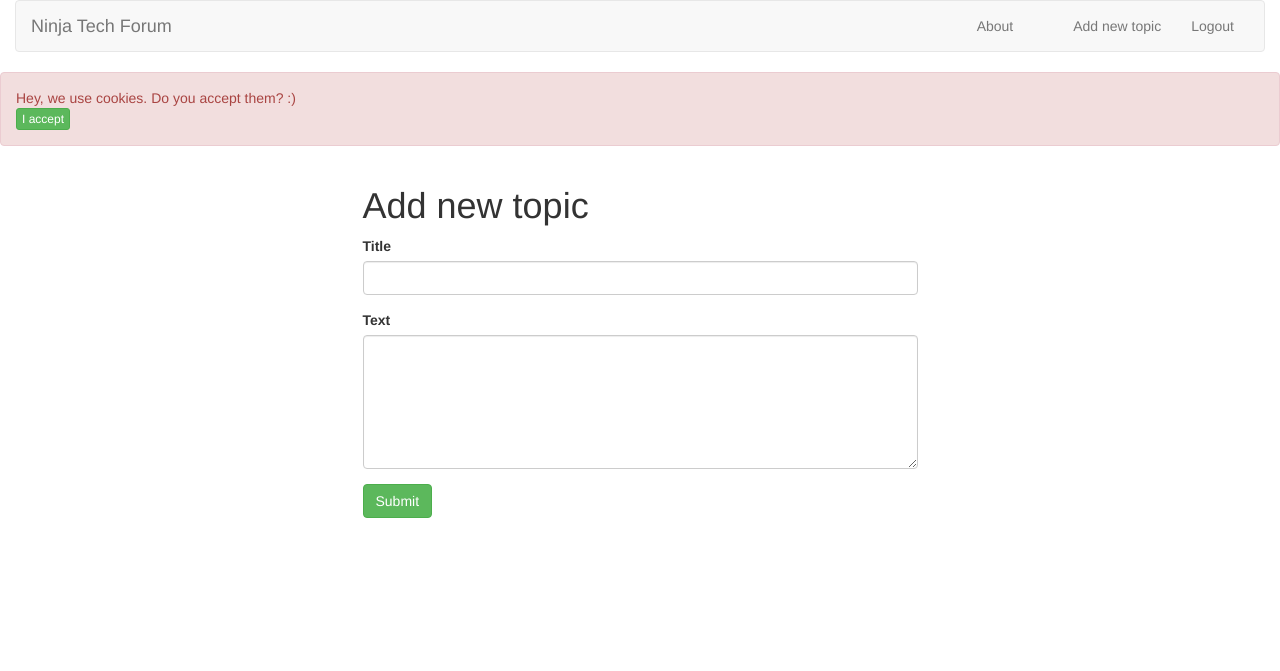
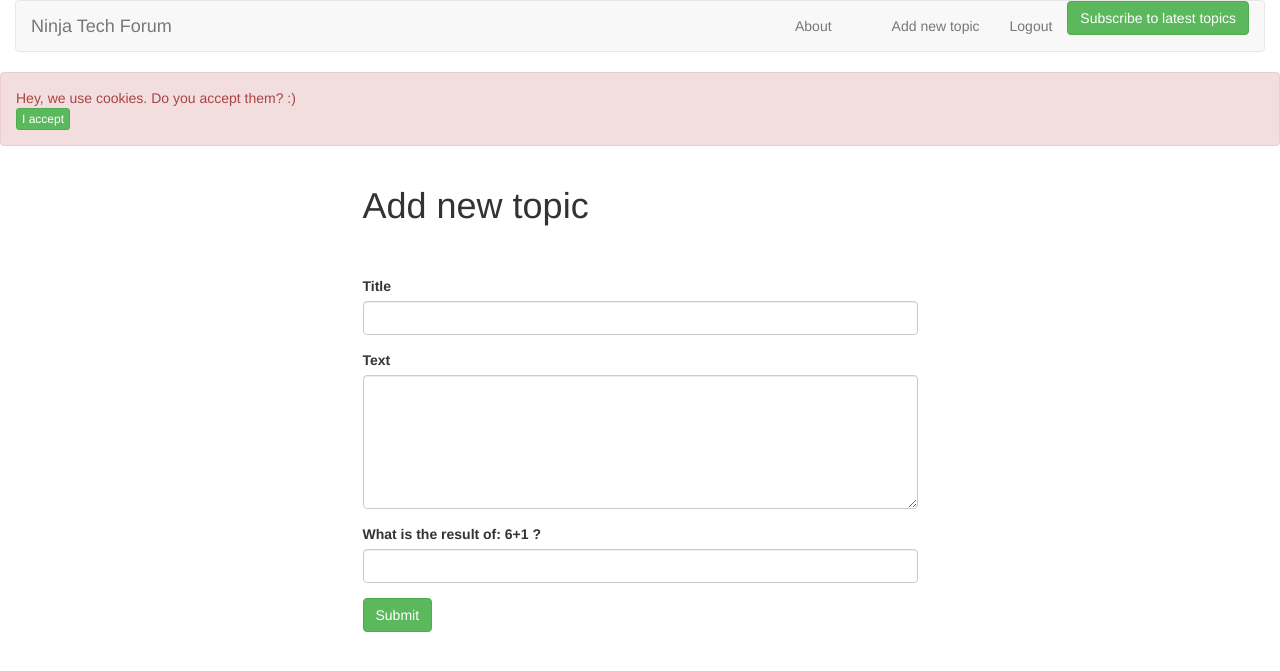
Before and after one commit to AnnaLara/WD2-ninja-tech-forum, a Python web app: template templates/topic_add.html in a window 1280 px wide. Shown: the top 671 px of the page. Run offline with Jinja, Linux system fonts and the light colour scheme; the template is opened without the code that fills it: most values are stand-ins (such as "Sample title", 1, 10 or a date in 2020); some libraries are stand-ins or nearby versions.

Commit message:
add jQuery to Add Topic template

```diff
--- a/app.yaml
+++ b/app.yaml
@@ -7,6 +7,10 @@ handlers:
   static_dir: assets
 
 - url: /task.*
+  script: main.app
+  login: admin
+
+- url: /cron.*
   script: main.app
   login: admin
 
--- /dev/null
+++ b/cron.yaml
@@ -0,0 +1,4 @@
+cron:
+- description: Delete topics from database older than 30 days
+  url: /cron/delete-topics
+  schedule: every sunday 09:00
--- a/index.yaml
+++ b/index.yaml
@@ -15,10 +15,10 @@ indexes:
   - name: deleted
   - name: topic_id
   - name: created
-    direction: desc
 
 - kind: Comment
   properties:
   - name: deleted
   - name: topic_id
   - name: created
+    direction: desc
--- a/main.py
+++ b/main.py
@@ -1,6 +1,7 @@
 #!/usr/bin/env python
 
 import webapp2
+from crons.delete_topics import DeleteTopicsCron
 
 from handlers.base import BaseHandler
 from handlers.home import HomeHandler
@@ -9,6 +10,7 @@ from handlers.add_topic import TopicAddHandler
 from handlers.topic_details import TopicDetailsHandler
 from handlers.add_comment import CommentAddHandler
 from handlers.delete_topic import TopicDeleteHandler
+from handlers.subscribe import SubscribeHandler
 from workers.email_new_comment import EmailNewCommentWorker
 
 
@@ -20,4 +22,6 @@ app = webapp2.WSGIApplication([
     webapp2.Route('/topics/<topic_id:\d+>/comment/add', CommentAddHandler, name="comment-add"),
     webapp2.Route('/task/email-new-comment', EmailNewCommentWorker, name="task-email-new-comment"),
     webapp2.Route('/topics/<topic_id:\d+>/delete', TopicDeleteHandler, name="topic-delete"),
+    webapp2.Route('/cron/delete-topics', DeleteTopicsCron, name="cron-delete-topics"),
+    webapp2.Route('/subscribe', SubscribeHandler, name="subscribe"),
 ], debug=True)
--- a/templates/base.html
+++ b/templates/base.html
@@ -35,6 +35,11 @@
                 <li><a href="#">{{ user.email() }}</a></li>
                 <li><a href="/topic/add">Add new topic</a></li>
                 <li><a href="{{ logout_url }}">Logout</a></li>
+                <li>
+                  <form action="/subscribe" method="post">
+                    <button type="submit" class="btn btn-success">Subscribe to latest topics</button>
+                  </form>
+                </li>
              {% elif login_url %}
                 <li><a href="{{ login_url }}">Login</a></li>
              {% endif %}
@@ -63,5 +68,6 @@
     <script src="https://ajax.googleapis.com/ajax/libs/jquery/1.12.4/jquery.min.js"></script>
     <!-- Include all compiled plugins (below), or include individual files as needed -->
     <script src="/assets/bootstrap/js/bootstrap.js"></script>
+    {% block scripts %}{% endblock scripts %}
 </body>
 </html>
--- a/templates/topic_add.html
+++ b/templates/topic_add.html
@@ -5,12 +5,15 @@
 {% block content %}
 <div class="row">
     <div class="col-md-6 col-md-offset-3">
-        <h1>Add new topic</h1>
+        <h1 id="add-topic-heading">Add new topic</h1>
+        <br>
+        <br>
+
         <form method="post">
           <input type="hidden" name="csrf-token" value="{{ csrf_token }}">
             <div class="form-group">
                 <label>Title</label>
-                <input type="text" class="form-control" name="title" required>
+                <input type="text" class="form-control" name="title" id="add-topic-title" required>
             </div>
 
             <div class="form-group">
@@ -18,8 +21,41 @@
                 <textarea name="text" class="form-control" rows="6" required></textarea>
             </div>
 
-            <button type="submit" class="btn btn-success">Submit</button>
+            <div class="form-group">
+                <label id="lable-result">What is the result of: 2 + 8 ?</label>
+                <input type="number" class="form-control" id="result" required>
+            </div>
+
+            <button type="submit" class="btn btn-success" id="add-topic-button">Submit</button>
         </form>
     </div>
 </div>
 {% endblock content %}
+
+{% block scripts %}
+
+<script>
+  $(document).ready(function() {
+
+    var num1 = Math.floor((Math.random() * 10) + 1);
+    var num2 = Math.floor((Math.random() * 10) + 1);
+
+    var $lableResult = $('#lable-result');
+    $lableResult.html('What is the result of: ' + num1 + '+' + num2 + ' ?');
+
+    var $addTopicButton = $('#add-topic-button');
+
+    $addTopicButton.on('click', function(event) {
+      var $result = $('#result').val();
+      if ($result != (num1+num2)) {
+        event.preventDefault();
+      };
+    });
+
+  });
+
+
+
+</script>
+
+{% endblock scripts %}
```
Also changed, not shown: crons/delete_topics.py (added, +12 -0 lines), handlers/subscribe.py (added, +26 -0 lines), models/subscriptor.py (added, +11 -0 lines), templates/subscription.html (added, +7 -0 lines), crons/__init__.py (added).
